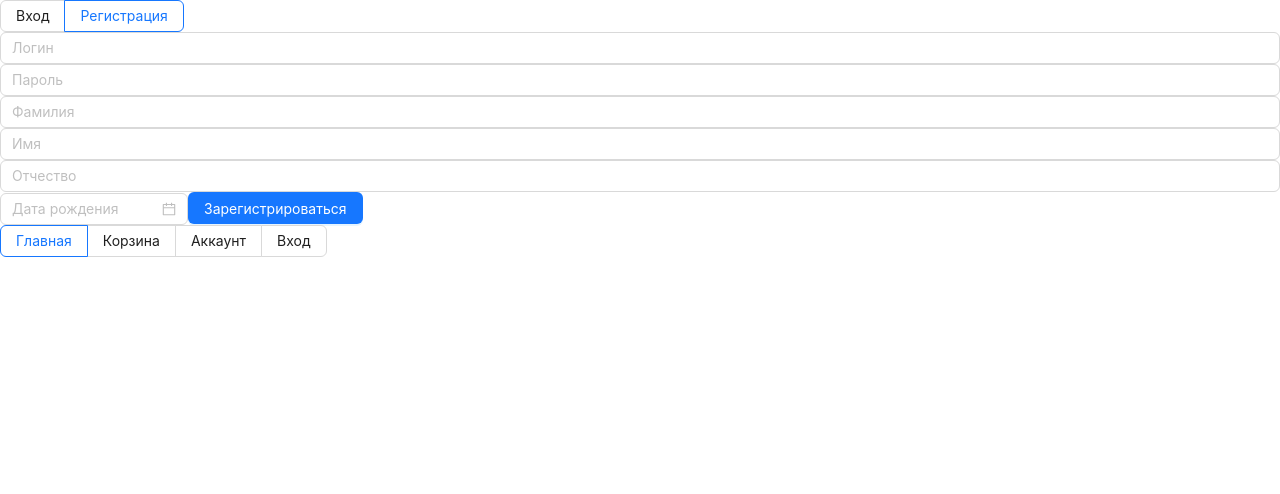
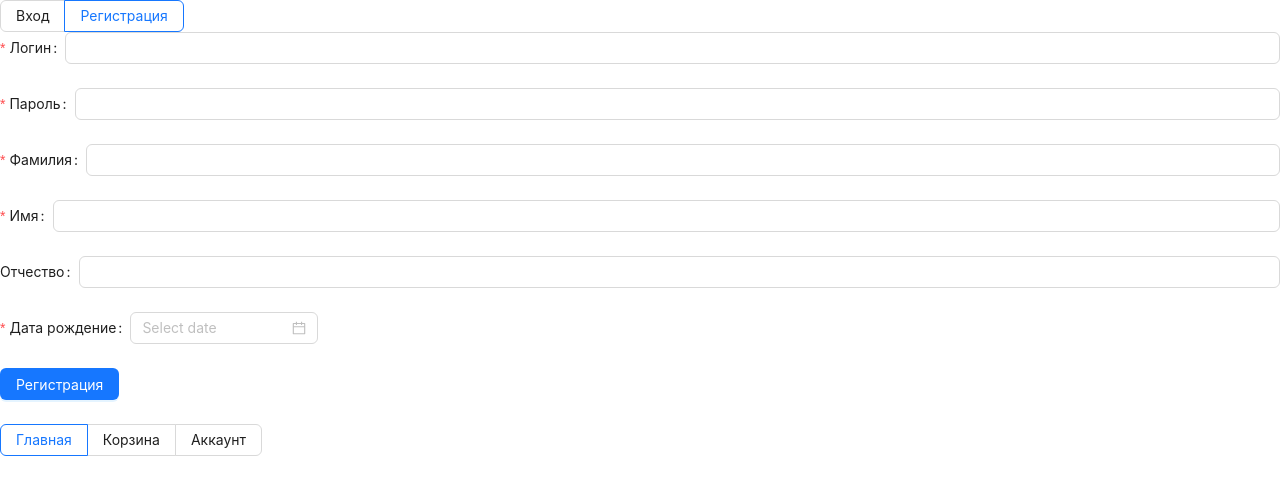
Before and after one commit to FnaTikJK/Online-Shop, a React (Create React App) app in the folder front/: page /Auth in a window 1280 px wide. Both pictures are taken after a click on the label "Регистрация". Shown: the top 494 px of the page. Built offline with nearby package versions, Linux system fonts and the light colour scheme.

Commit message:
Added ProfileOptions, some fixes in api, fetch methods

```diff
--- a/front/src/APIHelper/ApiRouteBuilder.ts
+++ b/front/src/APIHelper/ApiRouteBuilder.ts
@@ -1,12 +1,17 @@
 export class ApiRouteBuilder {
     public static BaseUrl: ApiRouteBuilder = new ApiRouteBuilder("/api");
+
     private static AccountsBase: ApiRouteBuilder = ApiRouteBuilder.BaseUrl.With("Accounts");
     public static Accounts = {
         Register: this.AccountsBase.With("Register"),
         Login: this.AccountsBase.With("Login"),
         Logout: this.AccountsBase.With("Logout"),
     }
-    public static Profiles: ApiRouteBuilder = ApiRouteBuilder.BaseUrl.With("Profiles");
+
+    private static ProfilesBase: ApiRouteBuilder = ApiRouteBuilder.BaseUrl.With("Profiles")
+    public static Profiles ={
+        Own: ApiRouteBuilder.ProfilesBase.With("Own"),
+    }
 
     private route: string;
     private queryParams: { [key:string]: string } = {};
--- a/front/src/APIHelper/Requesters/AccountsRequester.ts
+++ b/front/src/APIHelper/Requesters/AccountsRequester.ts
@@ -16,15 +16,15 @@ interface LoginDto {
 }
 
 export class AccountsRequester {
-    public static Register(data: RegisterDto){
-        axios.post(ApiRouteBuilder.Accounts.Register.Build(), data);
+    public static async RegisterAsync(data: RegisterDto){
+        return await axios.post(ApiRouteBuilder.Accounts.Register.Build(), data);
     }
 
-    public static Login(data: LoginDto){
-        axios.post(ApiRouteBuilder.Accounts.Login.Build(), data);
+    public static async LoginAsync(data: LoginDto){
+        return await axios.post(ApiRouteBuilder.Accounts.Login.Build(), data);
     }
 
-    public static Logout(){
-        axios.post(ApiRouteBuilder.Accounts.Logout.Build());
+    public static async LogoutAsync(){
+        return await axios.post(ApiRouteBuilder.Accounts.Logout.Build());
     }
 }
--- a/front/src/APIHelper/Requesters/ProfilesRequester.ts
+++ b/front/src/APIHelper/Requesters/ProfilesRequester.ts
@@ -1,7 +1,7 @@
 import axios from "axios";
 import {ApiRouteBuilder} from "../ApiRouteBuilder";
 
-interface ProfileDto{
+export interface ProfileDto{
     secondName: string;
     firstName: string;
     thirdName?: string;
@@ -11,12 +11,8 @@ interface ProfileDto{
 }
 
 export class ProfilesRequester{
-    public static async GetOwnProfile() {
-        axios.defaults.headers.post['Access-Control-Allow-Credentials']="*";
-        return await axios.get<ProfileDto>(ApiRouteBuilder.Profiles.Build(),
-            {
-            headers:{  }
-            });
+    public static async GetOwnProfileInfoAsync() {
+        return await axios.get<ProfileDto>(ApiRouteBuilder.Profiles.Own.Build());
     }
 
     public static UpdateProfile(profile: ProfileDto) {
--- a/front/src/App.tsx
+++ b/front/src/App.tsx
@@ -6,7 +6,8 @@ import FooterComp from "./GeneralComponents/FooterComp";
 import HomePage from "./Pages/Home/HomePage";
 import HeaderComp from "./GeneralComponents/HeaderComp";
 import BasketPage from "./Pages/Basket/BasketPage";
-import ProfilePage from "./Pages/Profile/ProfilePage";
+import ProfileInfoPage from "./Pages/ProfileInfo/ProfileInfoPage";
+import ProfileOptionsPage from "./Pages/ProfileOptionsList/ProfileOptionsPage";
 
 function App() {
     return (
@@ -16,7 +17,8 @@ function App() {
                 <Route index element={<HomePage/>}/>
             </Route>
             <Route path={"Basket"} element={<BasketPage />}/>
-            <Route path={"Profile"} element={<ProfilePage />}/>
+            <Route path={"Profile"} element={<ProfileOptionsPage />} />
+            <Route path={"Profile/Info"} element={<ProfileInfoPage />}/>
             <Route path={"Auth"} element={<RegisterAuthPage />}/>
         </Route>
     </Routes>
--- a/front/src/GeneralComponents/FooterComp.tsx
+++ b/front/src/GeneralComponents/FooterComp.tsx
@@ -14,7 +14,6 @@ const FooterComp = () => {
                     <Radio.Button value={"a"} onClick={() => navigate("/")}>Главная</Radio.Button>
                     <Radio.Button value={"b"} onClick={() => navigate("/Basket")}>Корзина</Radio.Button>
                     <Radio.Button value={"c"} onClick={() => navigate("/Profile")}>Аккаунт</Radio.Button>
-                    <Radio.Button value={"d"} onClick={() => navigate("/Auth")}>Вход</Radio.Button>
                 </Radio.Group>
             </footer>
         </>
--- /dev/null
+++ b/front/src/Pages/ProfileInfo/ProfileInfoPage.tsx
@@ -0,0 +1,67 @@
+import React, {useEffect, useState} from 'react';
+import {ProfileDto, ProfilesRequester} from "../../APIHelper/Requesters/ProfilesRequester";
+import {useNavigate} from "react-router-dom";
+import {AxiosResponse} from "axios";
+import {Menu} from 'antd';
+import {AccountsRequester} from "../../APIHelper/Requesters/AccountsRequester";
+
+const ProfileInfoPage = () => {
+    let navigate = useNavigate();
+    const [profileInfo, setProfileInfo] = useState<ProfileDto | null>(null);
+
+    useEffect(() => {
+        FetchProfileInfoAsync();
+    }, [])
+
+    if (profileInfo === null)
+        return (
+            <>
+                Loading...
+            </>
+        );
+
+    return (
+        <>
+            <Menu title={"Учётные данные"}>
+                <Menu.ItemGroup title={"ФИО"}>
+                    <Menu.Item title={"Фамилия"}>{profileInfo.secondName}</Menu.Item>
+                    <Menu.Item title={"Имя"}>{profileInfo.firstName}</Menu.Item>
+                    <Menu.Item title={"Отчество"}>{profileInfo.thirdName ?? "Не указано"}</Menu.Item>
+                </Menu.ItemGroup>
+                <Menu.ItemGroup title={"Личные данные"}>
+                    <Menu.Item title={"Дата рождения"}>{profileInfo.birthDate}</Menu.Item>
+                    <Menu.Item title={"Пол"}>Пол не реализован</Menu.Item>
+                </Menu.ItemGroup>
+                <Menu.ItemGroup title={"Контакты"}>
+                    <Menu.Item title={"Телефон"}>{profileInfo.phoneNumber ?? "Не указано"}</Menu.Item>
+                    <Menu.Item title={"Эл. почта"}>{profileInfo.email ?? "Не указано"}</Menu.Item>
+                </Menu.ItemGroup>
+                <Menu.ItemGroup title={"Действия"}>
+                    <Menu.Item title={"Выход"} style={{color:"red"}} onClick={() => LogoutAsync(navigate)}>
+                        Выход
+                    </Menu.Item>
+                </Menu.ItemGroup>
+            </Menu>
+        </>
+    );
+
+    async function FetchProfileInfoAsync(){
+        try {
+            let response: AxiosResponse<ProfileDto> = await ProfilesRequester.GetOwnProfileInfoAsync();
+            setProfileInfo(response.data);
+        }
+        catch (e: any){ // AxiosError
+            if (e.response.status === 401 ||  e.response.status === 403)
+                navigate("/Auth");
+            else
+                alert(`Ошибка ${e.response.status}. ${e.response.text}`);
+        }
+    }
+
+    async function LogoutAsync(navigate: any){
+        await AccountsRequester.LogoutAsync();
+        navigate("/Auth");
+    }
+};
+
+export default ProfileInfoPage;
--- /dev/null
+++ b/front/src/Pages/ProfileOptionsList/ProfileOptionsPage.tsx
@@ -0,0 +1,57 @@
+import React, {useEffect, useState} from 'react';
+import {Button, Menu} from 'antd';
+import {useNavigate} from "react-router-dom";
+import {ProfileDto, ProfilesRequester} from "../../APIHelper/Requesters/ProfilesRequester";
+import {AxiosError, AxiosResponse} from "axios";
+
+interface IListItem{
+    text: string,
+    link: string,
+}
+
+const ProfileOptionsPage = () => {
+    const navigate = useNavigate();
+    const data: IListItem[] = [
+        { text: "Управление аккаунтом", link: "/Profile/Info" },
+        { text: "Мои заказы", link: "/Profile/Orders" },
+        { text: "Избранное", link: "/Profile/Favorites" },
+    ];
+    const [profileInfo, setProfileInfo] = useState<ProfileDto | null>(null);
+
+    useEffect(() => {
+        fetchProfileInfoAsync(navigate, setProfileInfo);
+    }, []);
+
+    if (profileInfo === null)
+        return (
+            <>
+                Loading...
+            </>
+        );
+
+    return (
+        <>
+            <Menu>
+                {data.map((item) =>
+                    <Menu.Item onClick={() => navigate(item.link)}>
+                        {item.text}
+                    </Menu.Item>)}
+            </Menu>
+        </>
+    );
+};
+
+async function fetchProfileInfoAsync(navigate: any, setProfileInfo: any){
+    try {
+        let response: AxiosResponse<ProfileDto> = await ProfilesRequester.GetOwnProfileInfoAsync();
+        setProfileInfo(response.data);
+    }
+    catch (e: any){ // AxiosError
+        if (e.response.status === 401 ||  e.response.status === 403)
+            navigate("/Auth");
+        else
+            alert(`Ошибка ${e.response.status}. ${e.response.text}`);
+    }
+}
+
+export default ProfileOptionsPage;
--- a/front/src/Pages/RegisterAuth/Components/LoginComp.tsx
+++ b/front/src/Pages/RegisterAuth/Components/LoginComp.tsx
@@ -1,23 +1,41 @@
 import React, {useState} from 'react';
-import {Button, Input} from "antd";
+import {Button, Input, Form} from "antd";
 import {AccountsRequester} from "../../../APIHelper/Requesters/AccountsRequester";
+import {useNavigate} from "react-router-dom";
+import {AxiosResponse} from "axios/index";
+import {ProfileDto, ProfilesRequester} from "../../../APIHelper/Requesters/ProfilesRequester";
 
 const LoginComp = () => {
+    const navigate = useNavigate();
     const [login, setLogin] = useState<string>('');
     const [password, setPassword] = useState<string>('');
 
     return (
-        <div>
-            <Input placeholder={'Логин'} onChange={event => setLogin(event.target.value)}/>
-            <Input placeholder={'Пароль'} onChange={event => setPassword(event.target.value)}/>
-            <Button type={"primary"} value={'Войти'} onClick={() => Login()}>
-                Войти
-            </Button>
-        </div>
+        <>
+            <Form autoComplete={"off"}>
+                <Form.Item label="Логин" name="login" rules={[{ required: true }]}>
+                    <Input onChange={event => setLogin(event.target.value)}/>
+                </Form.Item>
+                <Form.Item label="Пароль" name="password" rules={[{ required: true }]}>
+                    <Input onChange={event => setPassword(event.target.value)}/>
+                </Form.Item>
+                <Form.Item>
+                    <Button type={"primary"} value={'Войти'} onClick={() => LoginAsync()}>
+                        Войти
+                    </Button>
+                </Form.Item>
+            </Form>
+        </>
     );
 
-    function Login(){
-        AccountsRequester.Login({ login: login, password: password });
+    async function LoginAsync(){
+        try {
+            await AccountsRequester.LoginAsync({ login: login, password: password });
+            navigate('/Profile');
+        }
+        catch (e: any){ // AxiosError
+            alert(`Ошибка ${e.response.status}. ${e.response.text}`);
+        }
     }
 };
 
--- a/front/src/Pages/RegisterAuth/Components/RegisterComp.tsx
+++ b/front/src/Pages/RegisterAuth/Components/RegisterComp.tsx
@@ -1,6 +1,7 @@
 import React, {FC, useState} from 'react';
-import { Button, DatePicker, Input } from 'antd';
+import {Button, DatePicker, Form, Input} from 'antd';
 import {AccountsRequester} from "../../../APIHelper/Requesters/AccountsRequester";
+import {useNavigate} from "react-router-dom";
 
 const RegisterComp: FC = () => {
     const [login, setLogin] = useState<string>('');
@@ -10,24 +11,42 @@ const RegisterComp: FC = () => {
     const [thirdName, setThirdName] = useState<string>('');
     const birthDateFormat = "YYYY-MM-DD";
     const [birthDate, setBirthDate] = useState<string | null>('2000-01-01');
+    const navigate = useNavigate();
 
     return (
-        <div>
-            <Input placeholder={"Логин"} onChange={event => setLogin(event.target.value)}/>
-            <Input placeholder={"Пароль"} onChange={event => setPassword(event.target.value)}/>
-            <Input placeholder={"Фамилия"} onChange={event => setSecondName(event.target.value)}/>
-            <Input placeholder={"Имя"} onChange={event => setFirstName(event.target.value)}/>
-            <Input placeholder={"Отчество"} onChange={event => setThirdName(event.target.value)}/>
-            <DatePicker placeholder={"Дата рождения"} format={birthDateFormat}
+        <>
+            <Form autoComplete={"off"}>
+                <Form.Item label="Логин" name="login" rules={[{ required: true }]}>
+                    <Input onChange={event => setLogin(event.target.value)}/>
+                </Form.Item>
+                <Form.Item label="Пароль" name="password" rules={[{ required: true }]}>
+                    <Input onChange={event => setPassword(event.target.value)}/>
+                </Form.Item>
+                <Form.Item label="Фамилия" name="secondName" rules={[{ required: true }]}>
+                    <Input onChange={event => setSecondName(event.target.value)}/>
+                </Form.Item>
+                <Form.Item label="Имя" name="firstName" rules={[{ required: true }]}>
+                    <Input onChange={event => setFirstName(event.target.value)}/>
+                </Form.Item>
+                <Form.Item label="Отчество" name="thirdName" rules={[{ required: false }]}>
+                    <Input onChange={event => setThirdName(event.target.value)}/>
+                </Form.Item>
+                <Form.Item label="Дата рождение" name="birthdate" rules={[{ required: true }]}>
+                    <DatePicker format={birthDateFormat}
                                 onChange={date => date !== null ? setBirthDate(date.format(birthDateFormat)) : date}/>
-            <Button type={"primary"} onClick={() => Register()}>
-                Зарегистрироваться
+                </Form.Item>
+                <Form.Item>
+                    <Button type={"primary"} value={'Войти'} onClick={() => RegisterAsync()}>
+                        Регистрация
                     </Button>
-        </div>
+                </Form.Item>
+            </Form>
+        </>
     );
 
-    function Register(){
-        AccountsRequester.Register({
+    async function RegisterAsync(){
+        try {
+            await AccountsRequester.RegisterAsync({
                 login: login,
                 password: password,
                 secondName: secondName,
@@ -35,6 +54,11 @@ const RegisterComp: FC = () => {
                 thirdName: thirdName === "" ? null : thirdName,
                 birthDate: birthDate,
             });
+            navigate('/Profile');
+        }
+        catch (e: any){ // AxiosError
+            alert(`Ошибка ${e.response.status}. ${e.response.text}`);
+        }
     }
 };
 
```
Also changed, not shown: 2 other files (tests, documents, lock files or other folders). Lines whose indentation alone changed are shown as unchanged.
